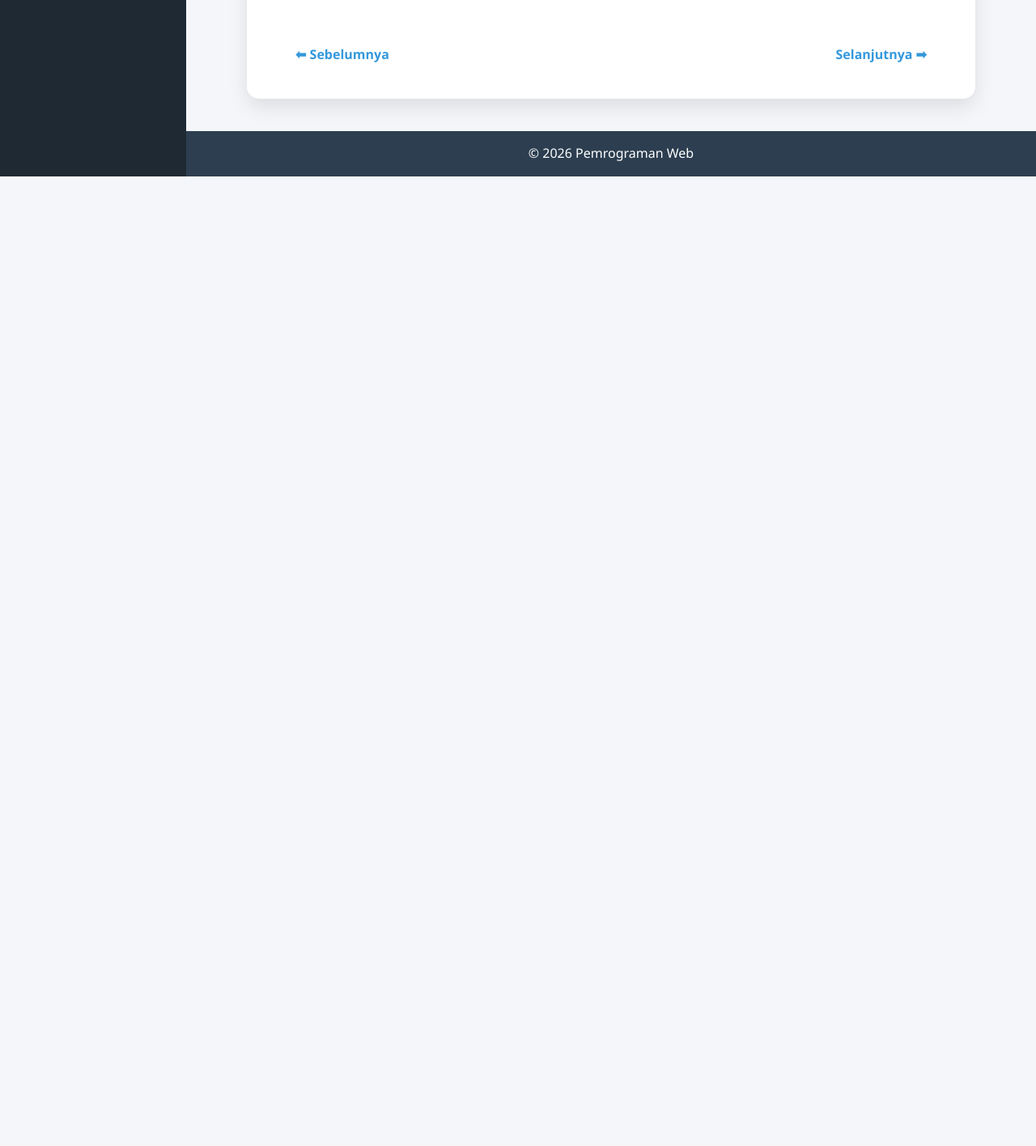
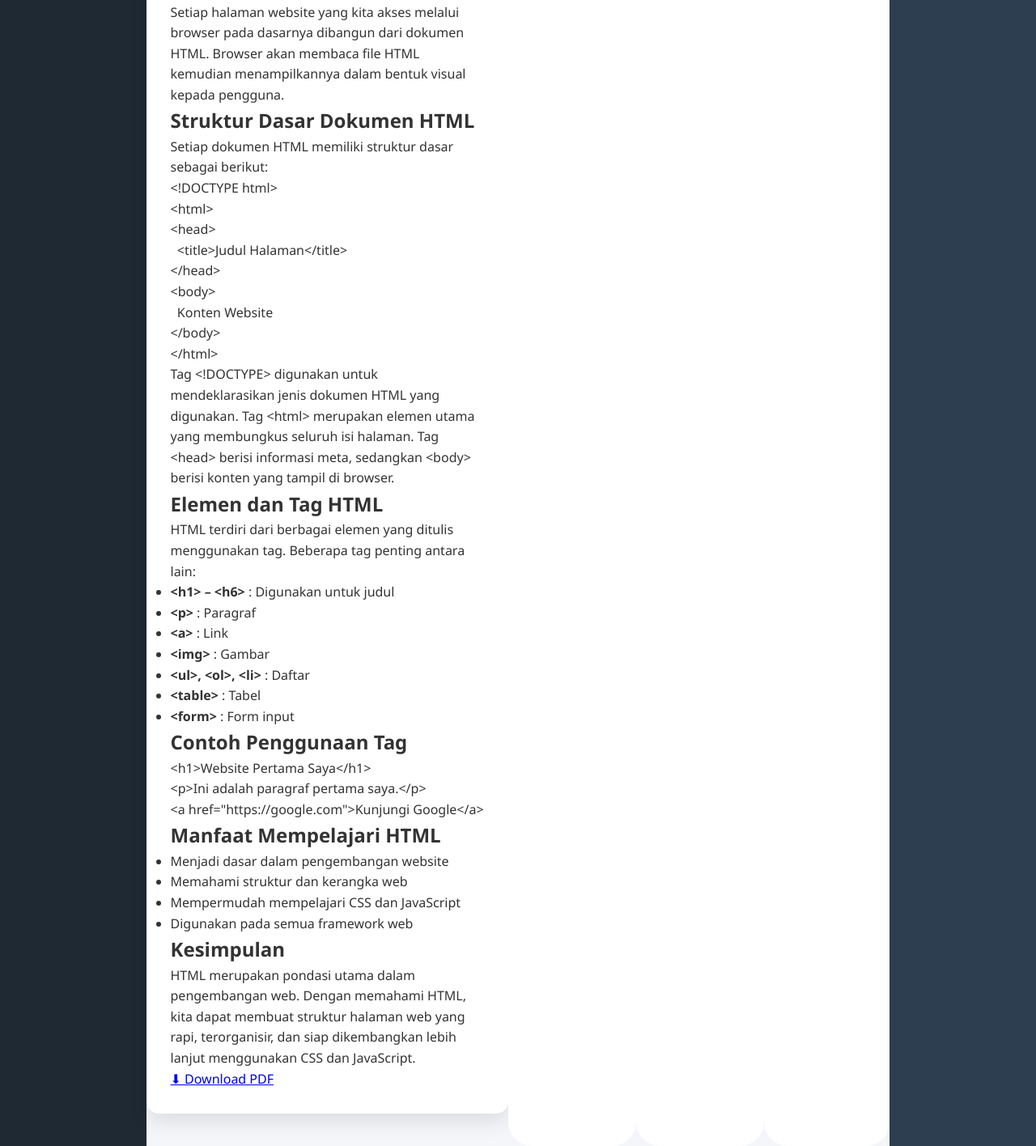
Before and after one commit to aprilupa6-lgtm/Web-Materi, a plain HTML site: page materi/p2.html in a window 1280 px wide. Shown: the part 453-1869 px from the top of the page at 81% size. Before the commit the page ends 800 px from the top, so only its background shows below. Drawn offline with Linux system fonts and the light colour scheme.

Commit message:
Update p2.html

```diff
--- a/materi/p2.html
+++ b/materi/p2.html
@@ -23,16 +23,80 @@
 <header><h1>Pertemuan 2 – HTML Dasar</h1></header>
 
 <main class="materi">
-<h2>Apa itu HTML?</h2>
-<p>HTML (HyperText Markup Language) adalah bahasa markup untuk menyusun struktur halaman web.</p>
+<h2>Pengertian HTML</h2>
+<p>
+HTML (HyperText Markup Language) adalah bahasa markup standar yang digunakan untuk
+membuat dan menyusun struktur halaman web. HTML bukanlah bahasa pemrograman,
+melainkan bahasa penanda (markup language) yang berfungsi untuk memberi struktur
+dan makna pada konten, seperti teks, gambar, tabel, formulir, serta elemen multimedia.
+</p>
 
-<h2>Struktur HTML</h2>
+<p>
+Setiap halaman website yang kita akses melalui browser pada dasarnya dibangun dari
+dokumen HTML. Browser akan membaca file HTML kemudian menampilkannya dalam bentuk
+visual kepada pengguna.
+</p>
+
+<h2>Struktur Dasar Dokumen HTML</h2>
+<p>Setiap dokumen HTML memiliki struktur dasar sebagai berikut:</p>
+
 <pre>
+&lt;!DOCTYPE html&gt;
 &lt;html&gt;
-  &lt;head&gt;&lt;/head&gt;
-  &lt;body&gt;&lt;/body&gt;
+&lt;head&gt;
+  &lt;title&gt;Judul Halaman&lt;/title&gt;
+&lt;/head&gt;
+&lt;body&gt;
+  Konten Website
+&lt;/body&gt;
 &lt;/html&gt;
 </pre>
+
+<p>
+Tag <code>&lt;!DOCTYPE&gt;</code> digunakan untuk mendeklarasikan jenis dokumen HTML yang digunakan.
+Tag <code>&lt;html&gt;</code> merupakan elemen utama yang membungkus seluruh isi halaman.
+Tag <code>&lt;head&gt;</code> berisi informasi meta, sedangkan <code>&lt;body&gt;</code> berisi konten yang tampil di browser.
+</p>
+
+<h2>Elemen dan Tag HTML</h2>
+<p>
+HTML terdiri dari berbagai elemen yang ditulis menggunakan tag. Beberapa tag penting antara lain:
+</p>
+<ul>
+<li><b>&lt;h1&gt; – &lt;h6&gt;</b> : Digunakan untuk judul</li>
+<li><b>&lt;p&gt;</b> : Paragraf</li>
+<li><b>&lt;a&gt;</b> : Link</li>
+<li><b>&lt;img&gt;</b> : Gambar</li>
+<li><b>&lt;ul&gt;, &lt;ol&gt;, &lt;li&gt;</b> : Daftar</li>
+<li><b>&lt;table&gt;</b> : Tabel</li>
+<li><b>&lt;form&gt;</b> : Form input</li>
+</ul>
+
+<h2>Contoh Penggunaan Tag</h2>
+<pre>
+&lt;h1&gt;Website Pertama Saya&lt;/h1&gt;
+&lt;p&gt;Ini adalah paragraf pertama saya.&lt;/p&gt;
+&lt;a href="https://google.com"&gt;Kunjungi Google&lt;/a&gt;
+</pre>
+
+<h2>Manfaat Mempelajari HTML</h2>
+<ul>
+<li>Menjadi dasar dalam pengembangan website</li>
+<li>Memahami struktur dan kerangka web</li>
+<li>Mempermudah mempelajari CSS dan JavaScript</li>
+<li>Digunakan pada semua framework web</li>
+</ul>
+
+<h2>Kesimpulan</h2>
+<p>
+HTML merupakan pondasi utama dalam pengembangan web. Dengan memahami HTML, kita
+dapat membuat struktur halaman web yang rapi, terorganisir, dan siap dikembangkan
+lebih lanjut menggunakan CSS dan JavaScript.
+</p>
+
+<a class="download" href="pdf/p2-html.pdf" download>⬇ Download PDF</a>
+</div>
+
 
 <a class="btn" href="../pdf/p2.pdf" download>⬇ Download PDF</a>
 
```
